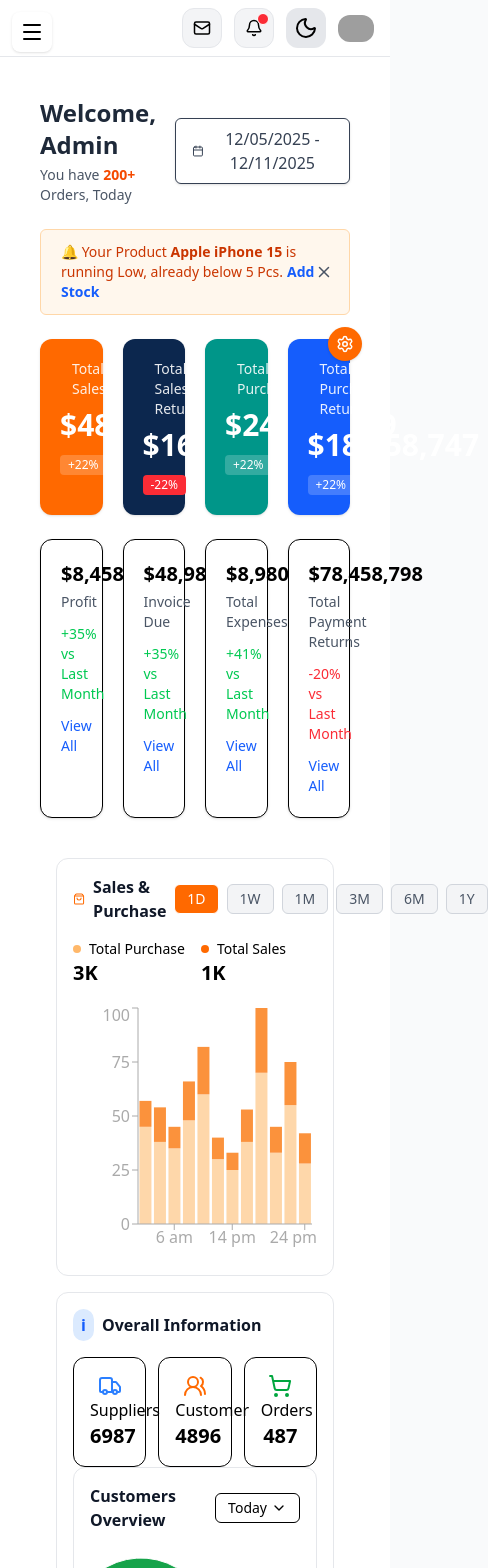
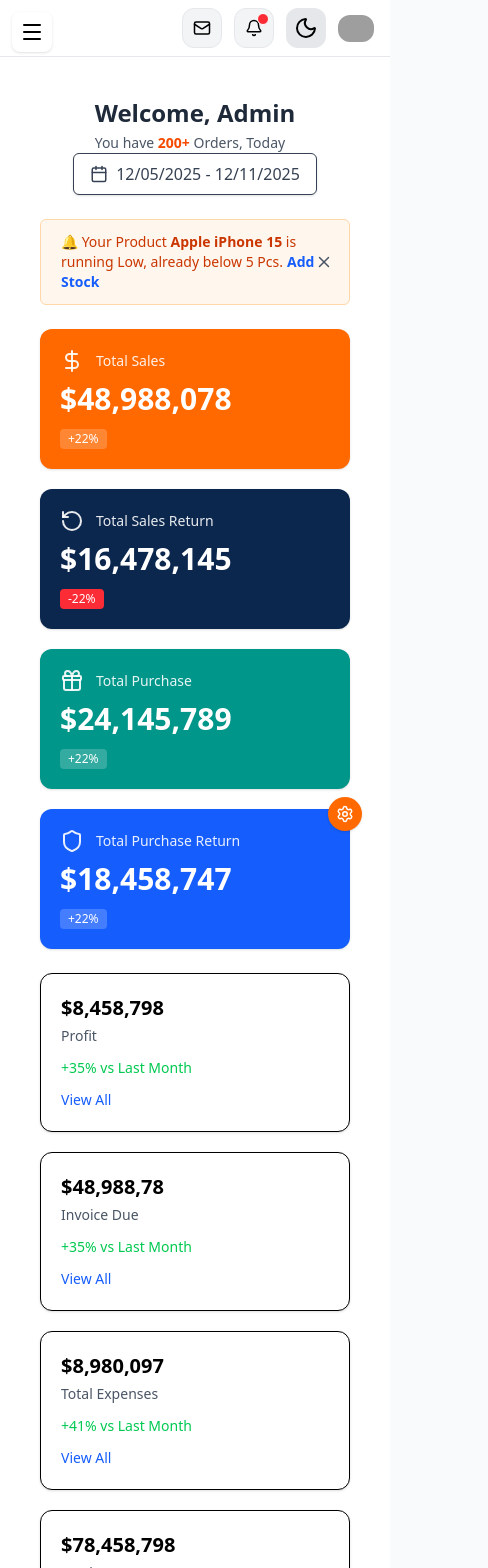
Before and after one commit to Amit7366/posolution, a Next.js app: page /dashboard in a window 390 px wide. Shown: the top 1568 px of the page, 488 px wide, since content can reach past the window. Built offline with nearby package versions, Linux system fonts and the light colour scheme; grey boxes are pictures that could not be loaded.

Commit message:
fix sidebar functionality for mobile and desktop

```diff
--- a/app/components/MobileSidebar.tsx
+++ b/app/components/MobileSidebar.tsx
@@ -27,14 +27,14 @@ export default function MobileSidebar({ role }: { role: "admin" | "user" }) {
 ${open ? "translate-x-0" : "-translate-x-full"}
 `}
       >
-        <div className="flex justify-between items-center p-4 border-b dark:border-gray-800">
-          <span className="font-bold">POS Dashboard</span>
-          <button onClick={() => setOpen(false)}>
+
+          <button onClick={() => setOpen(false)} className="absolute right-3 top-5">
             <X />
           </button>
-        </div>
 
-        <Sidebar role={role} />
+
+        <Sidebar role={role} variant="mobile" />
+
       </div>
     </>
   );
--- a/app/components/Sidebar.tsx
+++ b/app/components/Sidebar.tsx
@@ -6,7 +6,13 @@ import { useState } from "react";
 import { ChevronDown } from "lucide-react";
 import { sidebarMenus } from "../lib/menus";
 
-export default function Sidebar({ role }: { role: "admin" | "user" }) {
+export default function Sidebar({
+  role,
+  variant = "desktop",
+}: {
+  role: "admin" | "user";
+  variant?: "desktop" | "mobile";
+}) {
   const pathname = usePathname();
   const [open, setOpen] = useState<string | null>(null);
 
@@ -15,7 +21,11 @@ export default function Sidebar({ role }: { role: "admin" | "user" }) {
   };
 
   return (
-    <aside className="hidden md:flex w-64 flex-col border-r bg-white dark:bg-gray-900 dark:border-gray-800">
+    <aside
+      className={`fixed w-64 h-screen flex-col border-r bg-white dark:bg-gray-900 dark:border-gray-800
+  ${variant === "desktop" ? "hidden md:flex" : "flex"}
+`}
+    >
       {/* HEADER */}
       <div className="p-4 font-semibold text-lg border-b bg-white dark:bg-gray-900 dark:text-white">
         POS Dashboard
--- a/app/components/dashboard/CustomersOverviewCard.tsx
+++ b/app/components/dashboard/CustomersOverviewCard.tsx
@@ -29,7 +29,7 @@ export default function CustomersOverviewCard() {
         </button>
       </div>
 
-      <div className="flex items-center justify-between mt-4">
+      <div className="flex flex-col md:flex-row items-center justify-between mt-4">
         <div className="w-40 h-40">
           <ResponsiveContainer width="100%" height="100%">
             <PieChart>
--- a/app/components/dashboard/OverallInformationCard.tsx
+++ b/app/components/dashboard/OverallInformationCard.tsx
@@ -9,7 +9,7 @@ export default function OverallInformationCard() {
         Overall Information
       </h2>
 
-      <div className="grid grid-cols-3 gap-3 mt-4">
+      <div className="grid grid-cols-1 md:grid-cols-3 gap-3 mt-4">
         <div className="border p-4 rounded-xl text-center">
           <Truck className="mx-auto text-blue-500" />
           <p>Suppliers</p>
--- a/app/components/dashboard/SalesPurchaseCard.tsx
+++ b/app/components/dashboard/SalesPurchaseCard.tsx
@@ -42,7 +42,7 @@ export default function SalesPurchaseCard() {
   return (
     <div className="bg-white dark:bg-gray-900 border border-gray-200 dark:border-gray-700 rounded-xl p-4 w-full">
       {/* Header */}
-      <div className="flex items-center justify-between">
+      <div className="flex flex-col md:flex-row items-center justify-center md:justify-between">
         <div className="flex items-center gap-2">
           <ShoppingBag size={20} className="text-orange-500" />
           <h2 className="font-semibold text-gray-900 dark:text-gray-200">
@@ -51,7 +51,7 @@ export default function SalesPurchaseCard() {
         </div>
 
         {/* Filters */}
-        <div className="flex gap-2">
+        <div className="flex flex-wrap gap-2">
           {FILTERS.map((f) => (
             <button
               key={f}
--- a/app/dashboard/layout.tsx
+++ b/app/dashboard/layout.tsx
@@ -11,7 +11,7 @@ export default function DashboardLayout({ children }: { children: React.ReactNod
       <Sidebar role={role} />
       <MobileSidebar role={role} />
 
-      <main className="flex-1">
+      <main className="flex-1 w-full md:ml-64">
         <DashboardNavbar />
         <div className="p-4">{children}</div>
       </main>
--- a/app/dashboard/page.tsx
+++ b/app/dashboard/page.tsx
@@ -28,7 +28,7 @@ export default function DashboardPage() {
   return (
     <div className="p-6 space-y-6">
       {/* Welcome Header */}
-      <div className="flex items-center justify-between">
+      <div className="flex flex-col md:flex-row items-center justify-between">
         <div>
           <h1 className="text-2xl font-semibold text-gray-800 dark:text-white">
             Welcome, Admin
@@ -66,7 +66,7 @@ export default function DashboardPage() {
       )}
 
       {/* Top Stats Cards */}
-      <div className="grid grid-cols-4 gap-5">
+      <div className="grid grid-cols-1 md:grid-cols-4 gap-5">
         {/* Total Sales */}
         <div className="rounded-xl p-5 bg-orange-500 text-white shadow-sm">
           <div className="flex items-center gap-3 text-white/90">
@@ -122,7 +122,7 @@ export default function DashboardPage() {
       </div>
 
       {/* Bottom Cards */}
-      <div className="grid grid-cols-4 gap-5">
+      <div className="grid grid-cols-1 md:grid-cols-4 gap-5">
         {/* Profit */}
         <div className="p-5 bg-white dark:bg-gray-900 border rounded-xl shadow-sm">
           <h3 className="text-xl font-semibold">$8,458,798</h3>
```
